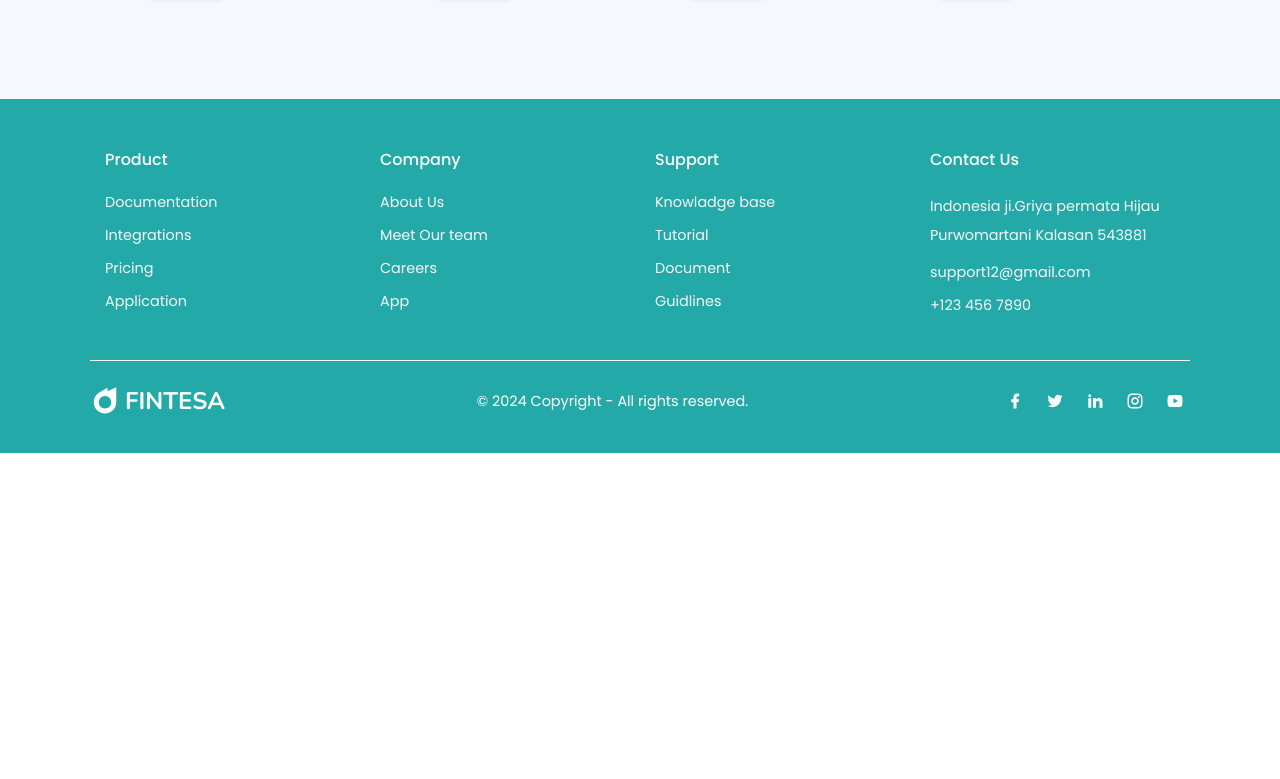
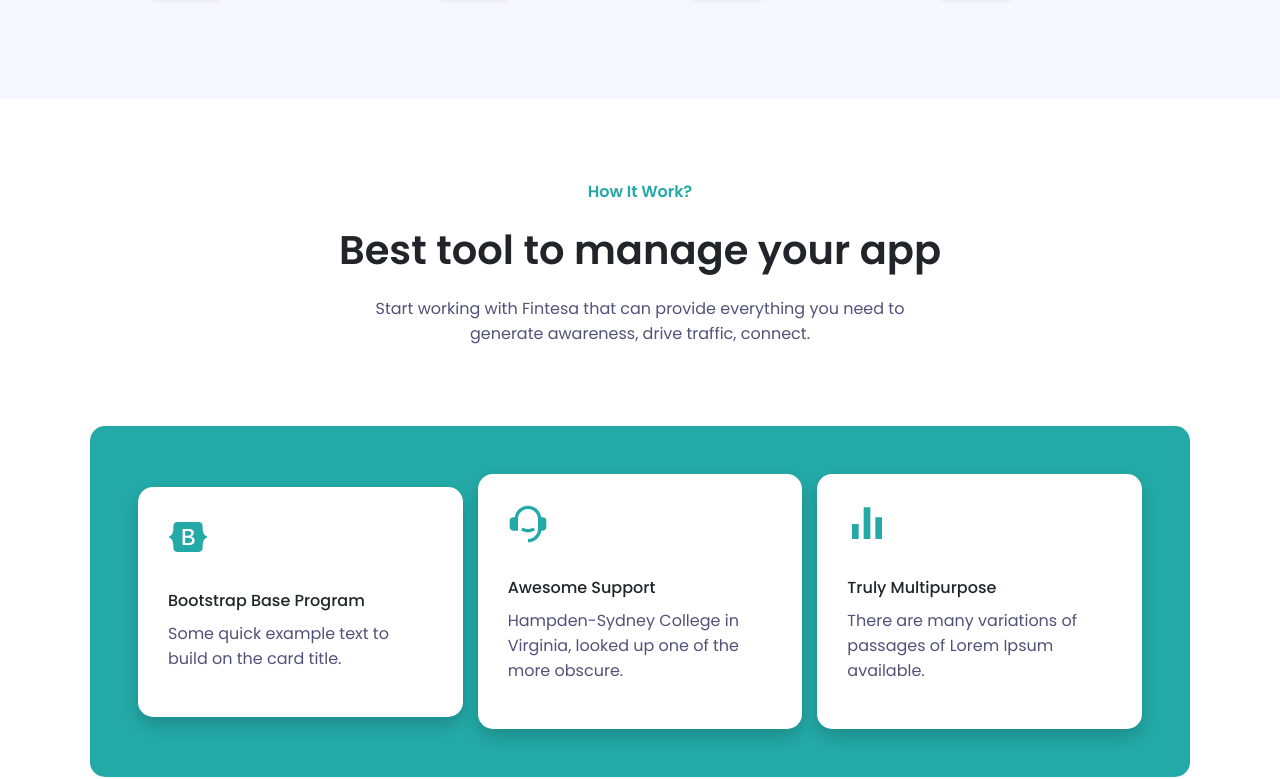
Before and after one commit to VeeraUIDeveloper/Fintesa-Website-React, a React (Vite) app: page / in a window 1280 px wide. Shown: the part 1067-1846 px from the top of the page. Before the commit the page ends 1520 px from the top, so only its background shows below. Built offline with nearby package versions, Linux system fonts and the light colour scheme.

Commit message:
HOME PAGE: ABOUT SECTION
 - Created About Section with internal card component
 - Created about-data.jsx file for cards content
 - Added $text_color variable in reset.scss for paragraph's text color

```diff
--- a/src/App.jsx
+++ b/src/App.jsx
@@ -4,6 +4,7 @@ import AppHeader from "./components/common/header.jsx";
 import AppFooter from "./components/common/footer.jsx";
 import HeroSection from "./components/hero/hero.jsx";
 import AchievementSection from "./components/home-page/achievements.jsx";
+import AboutSection from "./components/home-page/about.jsx";
 
 const App = () => {
   return (
@@ -11,6 +12,7 @@ const App = () => {
       <AppHeader />
       <HeroSection />
       <AchievementSection />
+      <AboutSection />
       <AppFooter />
     </>
   );
--- a/src/components/common/header.module.scss
+++ b/src/components/common/header.module.scss
@@ -25,7 +25,7 @@
     margin: 0;
     li {
       a {
-        color: #515279;
+        color: colors.$text_color;
         font-weight: 500;
         letter-spacing: 1px;
         transition: all 0.5s ease-in-out;
--- a/src/components/hero/hero.module.scss
+++ b/src/components/hero/hero.module.scss
@@ -27,7 +27,7 @@
     }
     p {
       line-height: 1.5;
-      color: #515279;
+      color: colors.$text_color;
     }
   }
   &_download_apps {
--- /dev/null
+++ b/src/components/home-page/about.jsx
@@ -0,0 +1,43 @@
+import classes from "./about.module.scss";
+import { ABOUT_CARD_DATA } from "../../constants/about-data";
+
+const AboutSection = () => {
+  return (
+    <section id="about" className={classes.about}>
+      <div className="container">
+        <div className={`${classes.about_wrapper} text-center`}>
+          <h4>How It Work?</h4>
+          <h2>Best tool to manage your app</h2>
+          <p>
+            Start working with Fintesa that can provide everything you need to
+            <br />
+            generate awareness, drive traffic, connect.
+          </p>
+        </div>
+        <div
+          className={`${classes.about_content} d-flex align-items-center justify-content-between`}
+        >
+          <AboutCard />
+        </div>
+      </div>
+    </section>
+  );
+};
+
+export const AboutCard = () => {
+  return (
+    <>
+      {ABOUT_CARD_DATA.map((card, index) => (
+        <div key={index} className={classes.about_card}>
+          <div className={classes.about_card_icon}>{card.icon}</div>
+          <div className={classes.about_card_text}>
+            <h4>{card.title}</h4>
+            <p>{card.text}</p>
+          </div>
+        </div>
+      ))}
+    </>
+  );
+};
+
+export default AboutSection;
--- /dev/null
+++ b/src/components/home-page/about.module.scss
@@ -0,0 +1,43 @@
+@use "../../sass/colors.scss" as colors;
+
+.about {
+  &_wrapper {
+    h4 {
+      font-weight: 600;
+      color: colors.$primary-color;
+    }
+    h2 {
+      font-size: 2.5rem;
+      font-weight: 600;
+    }
+    p {
+      color: colors.$text_color;
+    }
+  }
+  &_content {
+    margin-top: 5rem;
+    padding: 3rem;
+    border-radius: 15px;
+    background-color: colors.$primary-color;
+  }
+  &_card {
+    width: 100%;
+    padding: 30px;
+    border-radius: 15px;
+    background-color: #ffffff;
+    box-shadow: 0 8px 16px #0000002a;
+    &_icon {
+      color: colors.$primary-color;
+      margin-bottom: 1.5rem;
+    }
+    &_text {
+      h4 {
+        font-weight: 500;
+        margin-bottom: 0.5rem;
+      }
+      p {
+        color: colors.$text_color;
+      }
+    }
+  }
+}
--- /dev/null
+++ b/src/constants/about-data.jsx
@@ -0,0 +1,23 @@
+import {
+  RiBootstrapFill,
+  RiCustomerService2Fill,
+  RiBarChartFill,
+} from "@remixicon/react";
+
+export const ABOUT_CARD_DATA = [
+  {
+    title: "Bootstrap Base Program",
+    text: "Some quick example text to build on the card title.",
+    icon: <RiBootstrapFill size={40} />,
+  },
+  {
+    title: "Awesome Support",
+    text: "Hampden-Sydney College in Virginia, looked up one of the more obscure.",
+    icon: <RiCustomerService2Fill size={40} />,
+  },
+  {
+    title: "Truly Multipurpose",
+    text: "There are many variations of passages of Lorem Ipsum available.",
+    icon: <RiBarChartFill size={40} />,
+  },
+];
--- a/src/sass/_colors.scss
+++ b/src/sass/_colors.scss
@@ -1 +1,4 @@
 $primary-color: #23a9a7;
+
+// Paragraph's
+$text_color: #515279;
--- a/src/sass/_common.scss
+++ b/src/sass/_common.scss
@@ -48,6 +48,9 @@
 .text-white {
   color: #ffffff;
 }
+.text-center {
+  text-align: center;
+}
 
 // Width
 .w-25 {
```
